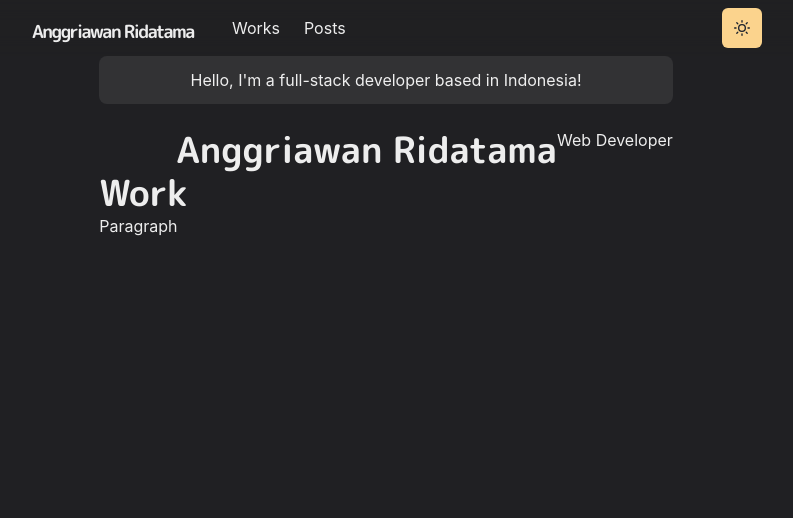
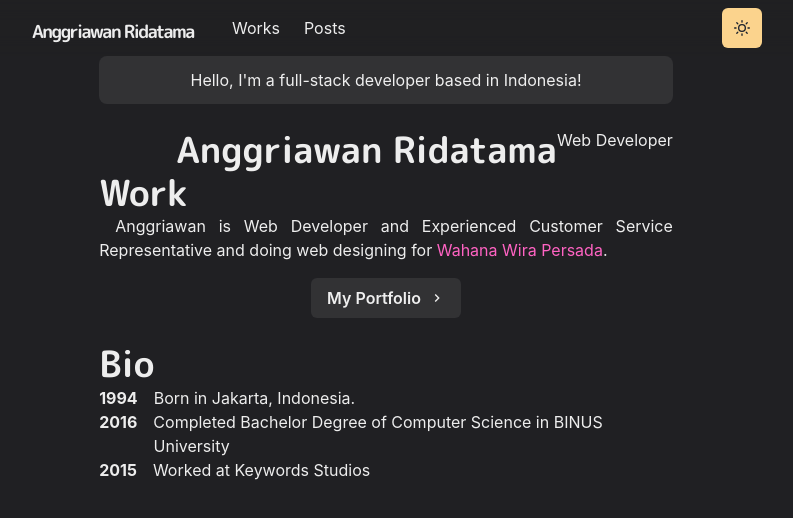
Before and after one commit to anggriawanmr/portfolio, a Next.js app: page / in a window 1280 px wide. Shown: the top 518 px of the page, without its empty margins (254-1047 px from the left). Built offline with nearby package versions, Linux system fonts and the light colour scheme.

Commit message:
Adding Paragraph component :sparkles:

```diff
--- /dev/null
+++ b/components/bio.js
@@ -0,0 +1,12 @@
+import { Box } from '@chakra-ui/react';
+import styled from '@emotion/styled';
+
+export const BioSection = styled(Box)`
+  padding-left: 3.4em;
+  text-indent: -3.4em;
+`;
+
+export const BioYear = styled.span`
+  font-weight: bold;
+  margin-right: 1em;
+`;
--- /dev/null
+++ b/components/paragraph.js
@@ -0,0 +1,8 @@
+import styled from '@emotion/styled';
+
+const Paragraph = styled.p`
+  text-align: justify;
+  text-indent: 1em;
+`;
+
+export default Paragraph;
--- a/pages/index.js
+++ b/pages/index.js
@@ -1,6 +1,17 @@
-import { Container, Box, Heading, useColorModeValue } from '@chakra-ui/react';
+import NextLink from 'next/link';
+import {
+  Button,
+  Container,
+  Box,
+  Heading,
+  useColorModeValue,
+  Link,
+} from '@chakra-ui/react';
+import { ChevronRightIcon } from '@chakra-ui/icons';
 
 import Section from '../components/section';
+import Paragraph from '../components/paragraph';
+import { BioSection, BioYear } from '../components/bio';
 
 const Page = () => {
   return (
@@ -26,7 +37,38 @@ const Page = () => {
         <Heading as="h3" variant="section-title">
           Work
         </Heading>
-        <p>Paragraph</p>
+        <Paragraph>
+          Anggriawan is Web Developer and Experienced Customer Service
+          Representative and doing web designing for{' '}
+          <NextLink href="https://www.wwpconstruction.com/">
+            <Link>Wahana Wira Persada</Link>
+          </NextLink>
+          .
+        </Paragraph>
+        <Box align="center" my={4}>
+          <NextLink href="/works">
+            <Button rightIcon={<ChevronRightIcon />} coloraScheme="teal">
+              My Portfolio
+            </Button>
+          </NextLink>
+        </Box>
+      </Section>
+      <Section delay={0.2}>
+        <Heading as="h3" variant="section-title">
+          Bio
+        </Heading>
+        <BioSection>
+          <BioYear>1994</BioYear>
+          Born in Jakarta, Indonesia.
+        </BioSection>
+        <BioSection>
+          <BioYear>2016</BioYear>
+          Completed Bachelor Degree of Computer Science in BINUS University
+        </BioSection>
+        <BioSection>
+          <BioYear>2015</BioYear>
+          Worked at Keywords Studios
+        </BioSection>
       </Section>
     </Container>
   );
```
